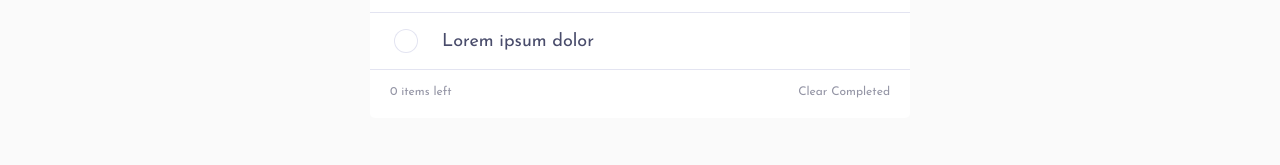
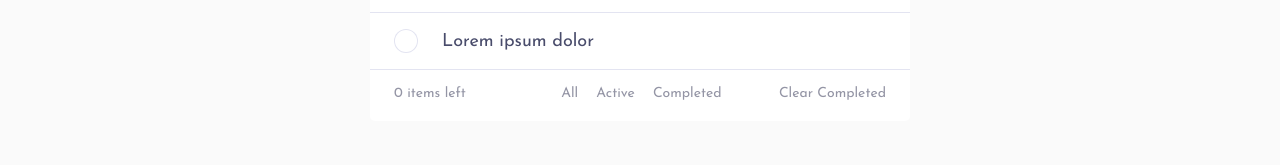
Before and after one commit to daklo91/todo-react, a React (Create React App) app: page / in a window 1280 px wide. Shown: the part 480-645 px from the top of the page. Built offline with nearby package versions, Linux system fonts and the light colour scheme.

Commit message:
Add control buttons Add style to control buttons

```diff
--- a/src/components/todoComponents/ClearTodo.js
+++ b/src/components/todoComponents/ClearTodo.js
@@ -4,7 +4,12 @@ function ClearTodo() {
   return (
     <div className={classes.container}>
       <span>0 items left</span>
-      <button>Clear Completed</button>
+      <div className={classes.controlDiv}>
+        <button className={classes.controlButton}>All</button>
+        <button className={classes.controlButton}>Active</button>
+        <button className={classes.controlButton}>Completed</button>
+      </div>
+      <button className={classes.clearButton}>Clear Completed</button>
     </div>
   );
 }
--- a/src/components/todoComponents/ClearTodo.module.css
+++ b/src/components/todoComponents/ClearTodo.module.css
@@ -4,3 +4,31 @@
   padding: 16px 20px 20px;
   font-size: 12px;
 }
+
+.controlDiv {
+  display: none;
+}
+
+.controlButton:hover {
+  color: var(--control-button-hover);
+}
+
+.clearButton:hover {
+  color: var(--control-button-hover);
+}
+
+@media screen and (min-width: 700px) {
+  .container {
+    font-size: 14px;
+    padding: 16px 24px 20px;
+  }
+
+  .controlDiv {
+    display: block;
+    padding-left: 20px;
+  }
+
+  .controlButton {
+    margin-left: 18px;
+  }
+}
```
